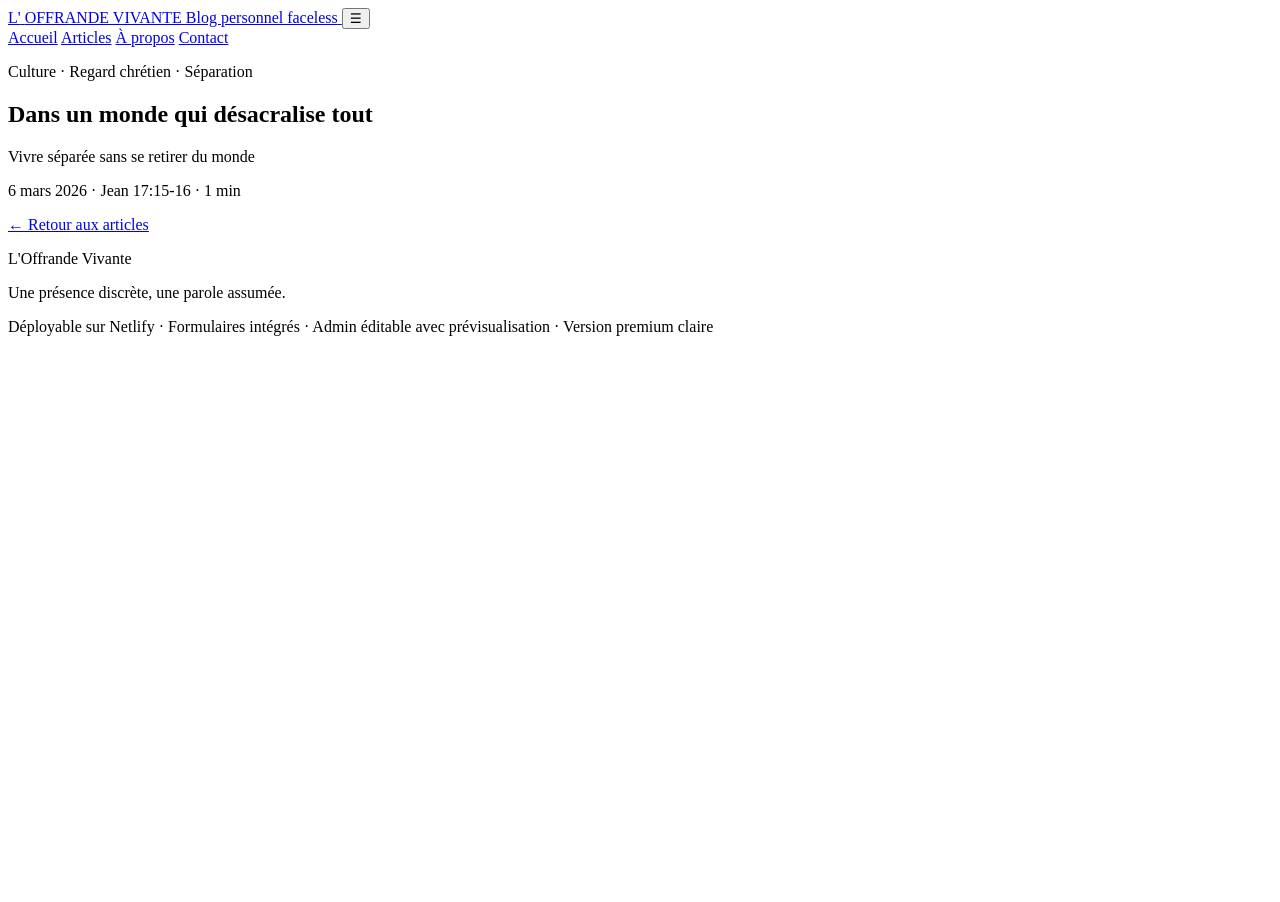
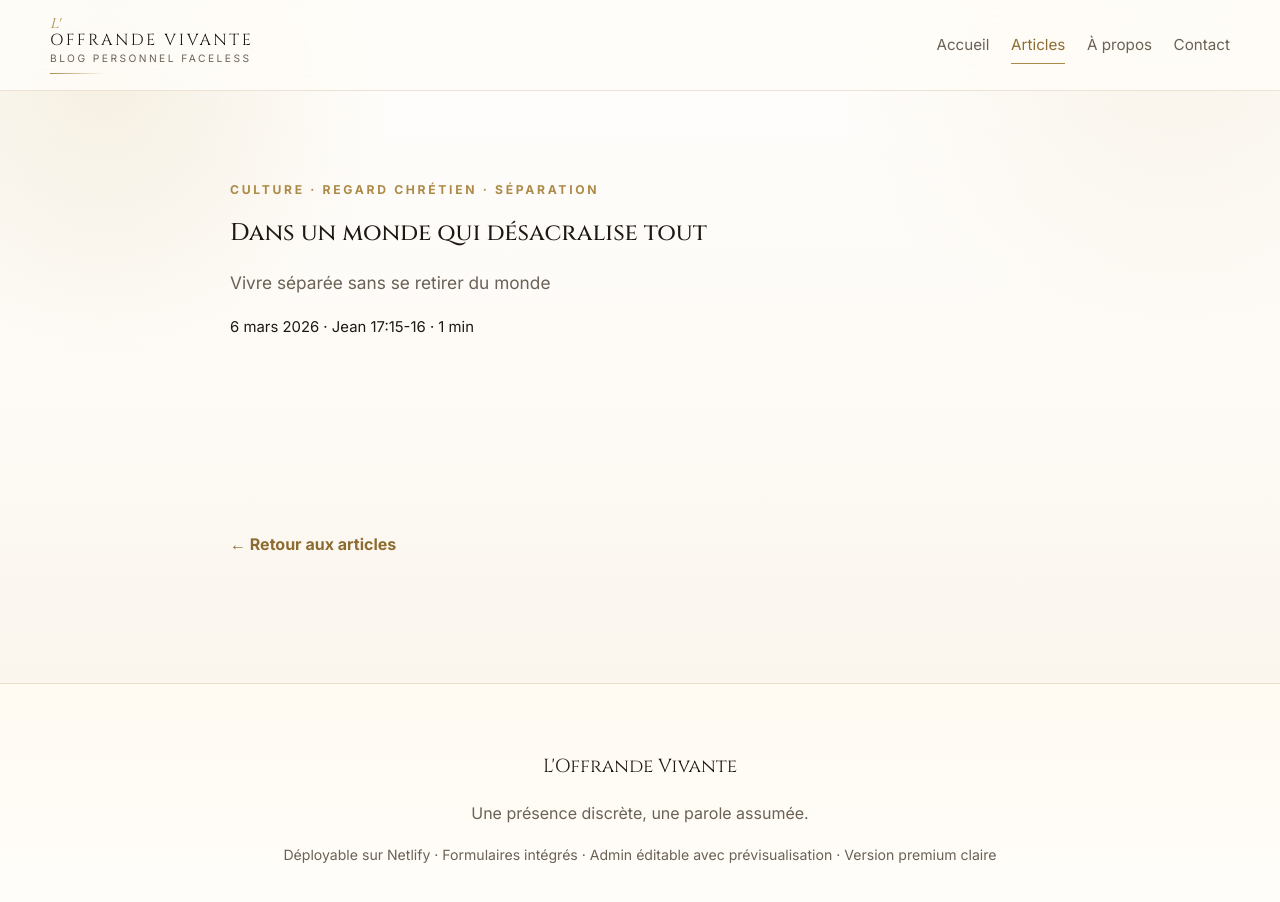
Before and after one commit to boxdepepites-5/offrande-vivante, a plain HTML site: page docs/articles/dans-un-monde-qui-desacralise-tout/index.html in a window 1280 px wide. Before the commit the page ends 800 px from the top, so only its background shows below. Drawn offline with nearby package versions, Linux system fonts and the light colour scheme; files that its build step writes are made by us from their sources; the site is published under a folder, as on GitHub Pages, so addresses that start at the root find nothing.

Commit message:
Update index.html

```diff
--- a/docs/articles/dans-un-monde-qui-desacralise-tout/index.html
+++ b/docs/articles/dans-un-monde-qui-desacralise-tout/index.html
@@ -8,22 +8,22 @@
   <link rel="preconnect" href="https://fonts.googleapis.com">
   <link rel="preconnect" href="https://fonts.gstatic.com" crossorigin>
   <link href="https://fonts.googleapis.com/css2?family=Cormorant+Garamond:wght@400;500;600;700&family=Cinzel:wght@400;500;600&family=Inter:wght@400;500;600;700&display=swap" rel="stylesheet">
-  <link rel="stylesheet" href="/style.css" />
+  <link rel="stylesheet" href="./style.css" />
 </head>
 <body>
   <header class="site-header">
     <div class="container nav-wrap">
-      <a class="brand" href="/">
+      <a class="brand" href="./">
         <span class="brand-mini">L'</span>
         <span class="brand-main">OFFRANDE VIVANTE</span>
         <span class="brand-sub">Blog personnel faceless</span>
       </a>
       <button class="menu-toggle" type="button" aria-label="Ouvrir le menu">☰</button>
       <nav class="site-nav">
-        <a href="/" >Accueil</a>
-        <a href="/articles/" aria-current="page">Articles</a>
-        <a href="/a-propos/" >À propos</a>
-        <a href="/contact/" >Contact</a>
+        <a href="./" >Accueil</a>
+        <a href="./articles/" aria-current="page">Articles</a>
+        <a href="./a-propos/" >À propos</a>
+        <a href="./contact/" >Contact</a>
       </nav>
     </div>
   </header>
@@ -53,6 +53,6 @@
       <p class="footer-small">Déployable sur Netlify · Formulaires intégrés · Admin éditable avec prévisualisation · Version premium claire</p>
     </div>
   </footer>
-  <script src="/main.js"></script>
+  <script src="./main.js"></script>
 </body>
 </html>
```
